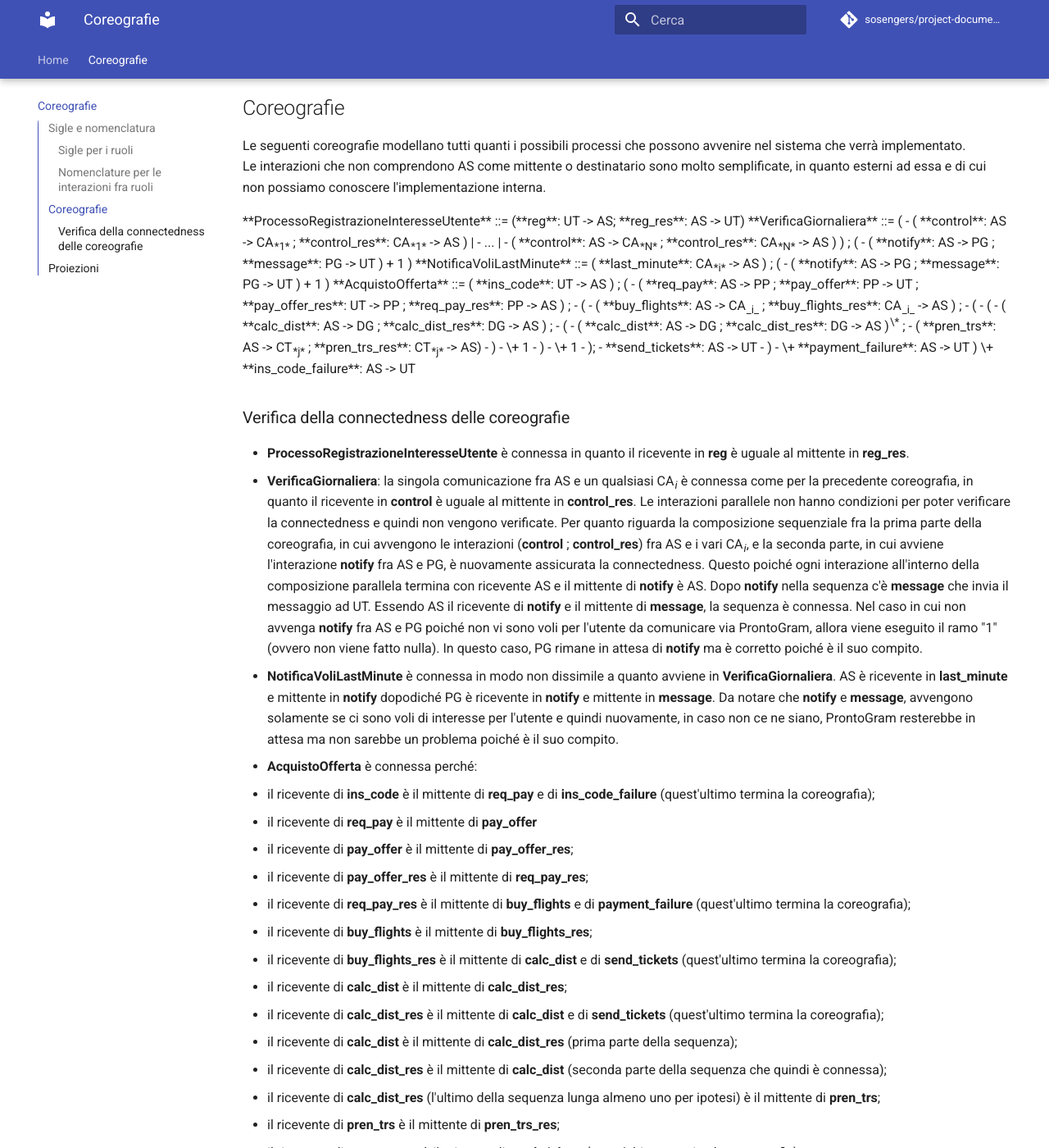
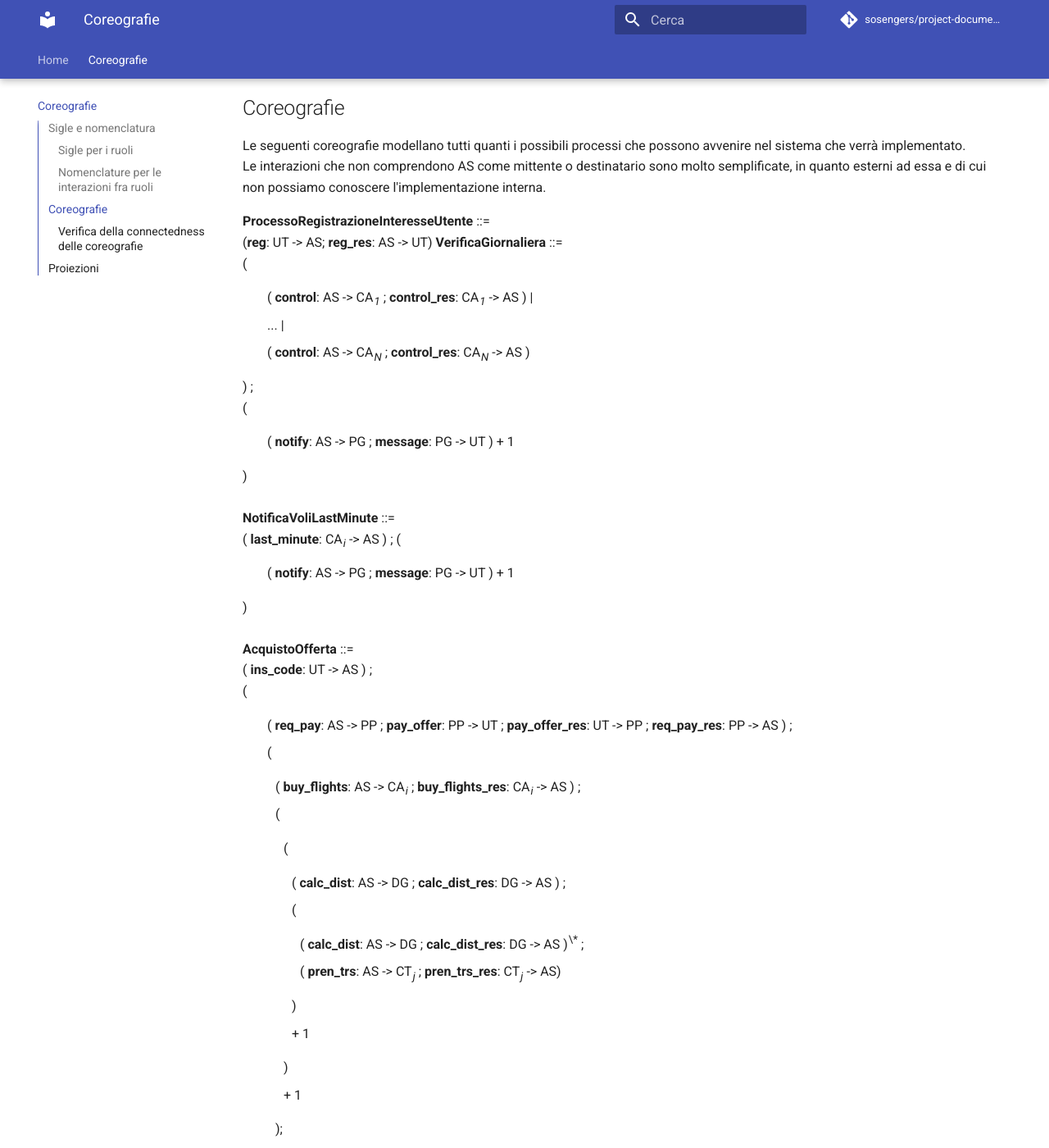
Before and after one commit to sosengers/project-documentation, an MkDocs documentation site: the page built from docs/choreographies.md, in a window 1280 px wide and 1400 px high, scrolled down 1356 px. Shown: the whole window at 82% size. Built offline with MkDocs 1.6.1 and Material for MkDocs 9.7.7, drawn with Linux system fonts in a browser that asks for light colours; comment, search, counter and statistics services are not loaded; some of the changed text lies outside the part shown.

Commit message:
Modificate coreografie per mkdocs

```diff
--- a/docs/choreographies.md
+++ b/docs/choreographies.md
@@ -46,57 +46,72 @@ Le interazioni che non comprendono AS come mittente o destinatario sono molto se
 
 <div id="choreographies">
 
-**ProcessoRegistrazioneInteresseUtente** ::=
-(**reg**: UT -> AS; **reg_res**: AS -> UT)
+<strong>ProcessoRegistrazioneInteresseUtente</strong> ::=<br>
+(<strong>reg</strong>: UT -> AS; <strong>reg_res</strong>: AS -> UT)
 
-**VerificaGiornaliera** ::=
+<strong>VerificaGiornaliera</strong> ::=<br>
 (
-- ( **control**: AS -> CA<sub>*1*</sub> ; **control_res**: CA<sub>*1*</sub> -> AS ) |
-- ... |
-- ( **control**: AS -> CA<sub>*N*</sub> ; **control_res**: CA<sub>*N*</sub> -> AS )
-
-) ;
+<ul>
+<li> ( <strong>control</strong>: AS -> CA<sub><em>1</em></sub> ; <strong>control_res</strong>: CA<sub><em>1</em></sub> -> AS ) | </li>
+<li> ... |</li>
+<li> ( <strong>control</strong>: AS -> CA<sub><em>N</em></sub> ; <strong>control_res</strong>: CA<sub><em>N</em></sub> -> AS ) </li>
+</ul>
+) ;<br>
 (
-- ( **notify**: AS -> PG ; **message**: PG -> UT ) + 1
-
+<ul>
+<li> ( <strong>notify</strong>: AS -> PG ; <strong>message</strong>: PG -> UT ) + 1</li>
+</ul>
 )
 
-**NotificaVoliLastMinute** ::=
-( **last_minute**: CA<sub>*i*</sub> -> AS ) ;
+<br>
+<br>
+
+<strong>NotificaVoliLastMinute</strong> ::=<br>
+( <strong>last_minute</strong>: CA<sub><em>i</em></sub> -> AS ) ;
 (
-- ( **notify**: AS -> PG ; **message**: PG -> UT ) + 1
-
+<ul>
+<li>( <strong>notify</strong>: AS -> PG ; <strong>message</strong>: PG -> UT ) + 1</li>
+</ul>
 )
 
-**AcquistoOfferta** ::=
-( **ins_code**: UT -> AS ) ;
+<br>
+<br>
+
+<strong>AcquistoOfferta</strong> ::=  <br>
+( <strong>ins_code</strong>: UT -> AS ) ;<br>
 (
-- ( **req_pay**: AS -> PP ; **pay_offer**: PP -> UT ; **pay_offer_res**: UT -> PP ; **req_pay_res**: PP -> AS ) ;
-- (
-	- ( **buy_flights**: AS -> CA<sub>_i_</sub> ; **buy_flights_res**: CA<sub>_i_</sub> -> AS ) ;
-	- (
-		- (
+<ul>
+<li> ( <strong>req_pay</strong>: AS -> PP ; <strong>pay_offer</strong>: PP -> UT ; <strong>pay_offer_res</strong>: UT -> PP ; <strong>req_pay_res</strong>: PP -> AS ) ;</li>
+<li> ( </li>
+<ul>
+	<li> ( <strong>buy_flights</strong>: AS -> CA<sub><em>i</em></sub> ; <strong>buy_flights_res</strong>: CA<sub><em>i</em></sub> -> AS ) ;</li>
+	<li> ( </li>
+<ul>
+		<li>(</li>
 		    <!-- Calcolo distanza aeroporto/casa -->
-			- ( **calc_dist**: AS -> DG ; **calc_dist_res**: DG -> AS ) ;
-			- (
+<ul>
+			<li> ( <strong>calc_dist</strong>: AS -> DG ; <strong>calc_dist_res</strong>: DG -> AS ) ;</li>
+			<li> ( </li>
+<ul>
 				<!-- Calcolo distanze per identificare la compagnia di trasporto più vicina -->
-				- ( **calc_dist**: AS -> DG ; **calc_dist_res**: DG -> AS )<sup>\*</sup> ;
-				- ( **pren_trs**: AS -> CT<sub>*j*</sub> ; **pren_trs_res**: CT<sub>*j*</sub> -> AS)
+				<li> ( <strong>calc_dist</strong>: AS -> DG ; <strong>calc_dist_res</strong>: DG -> AS )<sup>\*</sup> ;</li>
+				<li> ( <strong>pren_trs</strong>: AS -> CT<sub><em>j</em></sub> ; <strong>pren_trs_res</strong>: CT<sub><em>j</em></sub> -> AS) </li>
+</ul>
+			<li> ) </li>
+			<li> + 1 </li>
+</ul>
+		<li> ) </li>
+		<li> + 1 </li>
+</ul>
+	<li> ); </li>
+    <li> <strong>send_tickets</strong>: AS -> UT </li>
+</ul>
 
-			- )
-			- \+ 1
-
-		- )
-		- \+ 1
-
-	- );
-	- **send_tickets**: AS -> UT
-
-- )
-- \+ **payment_failure**: AS -> UT
-
-)
-\+ **ins_code_failure**: AS -> UT
+<li> ) </li>
+<li> + <strong>payment_failure</strong>: AS -> UT </li>
+</ul>
+)  <br>
++ <strong>ins_code_failure</strong>: AS -> UT
 
 </div>
 
```
Also changed, not shown: 1 other file.
